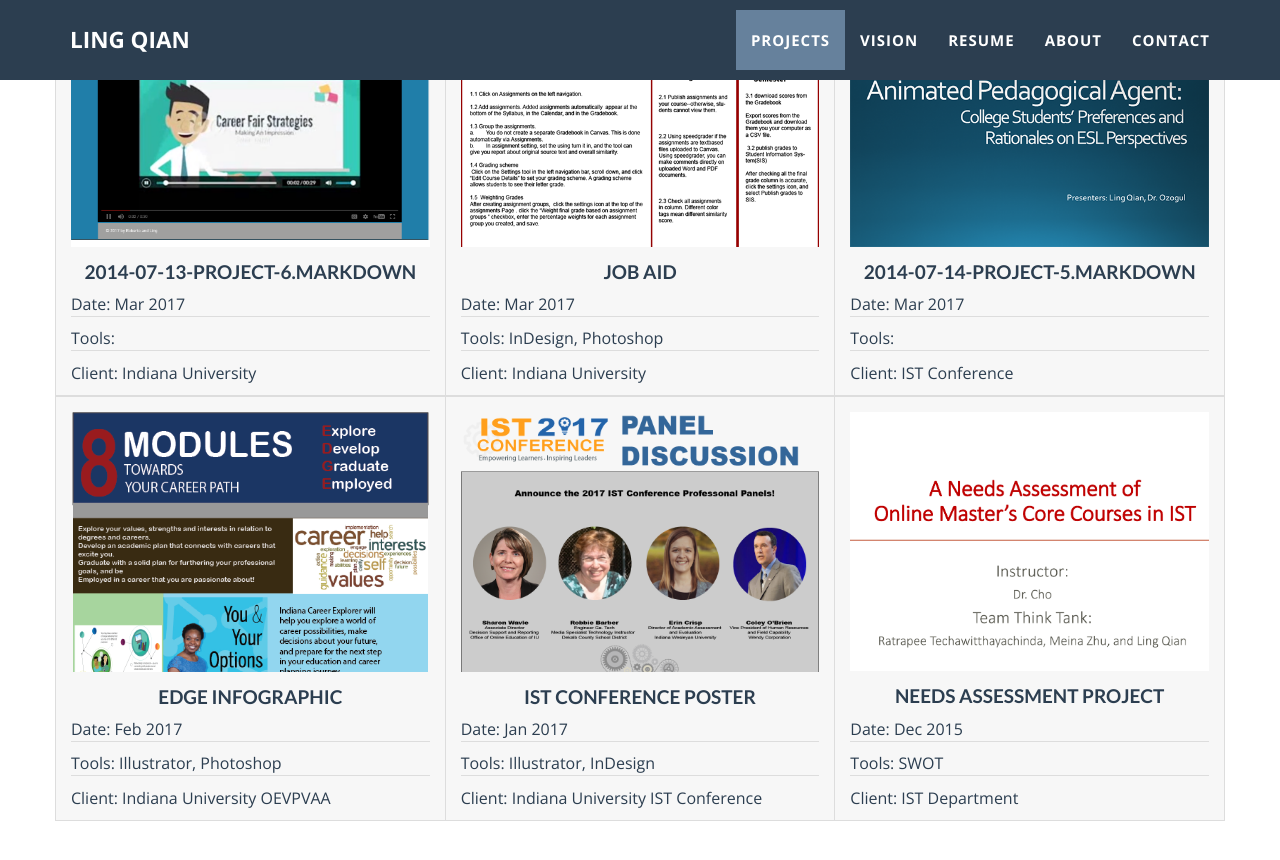
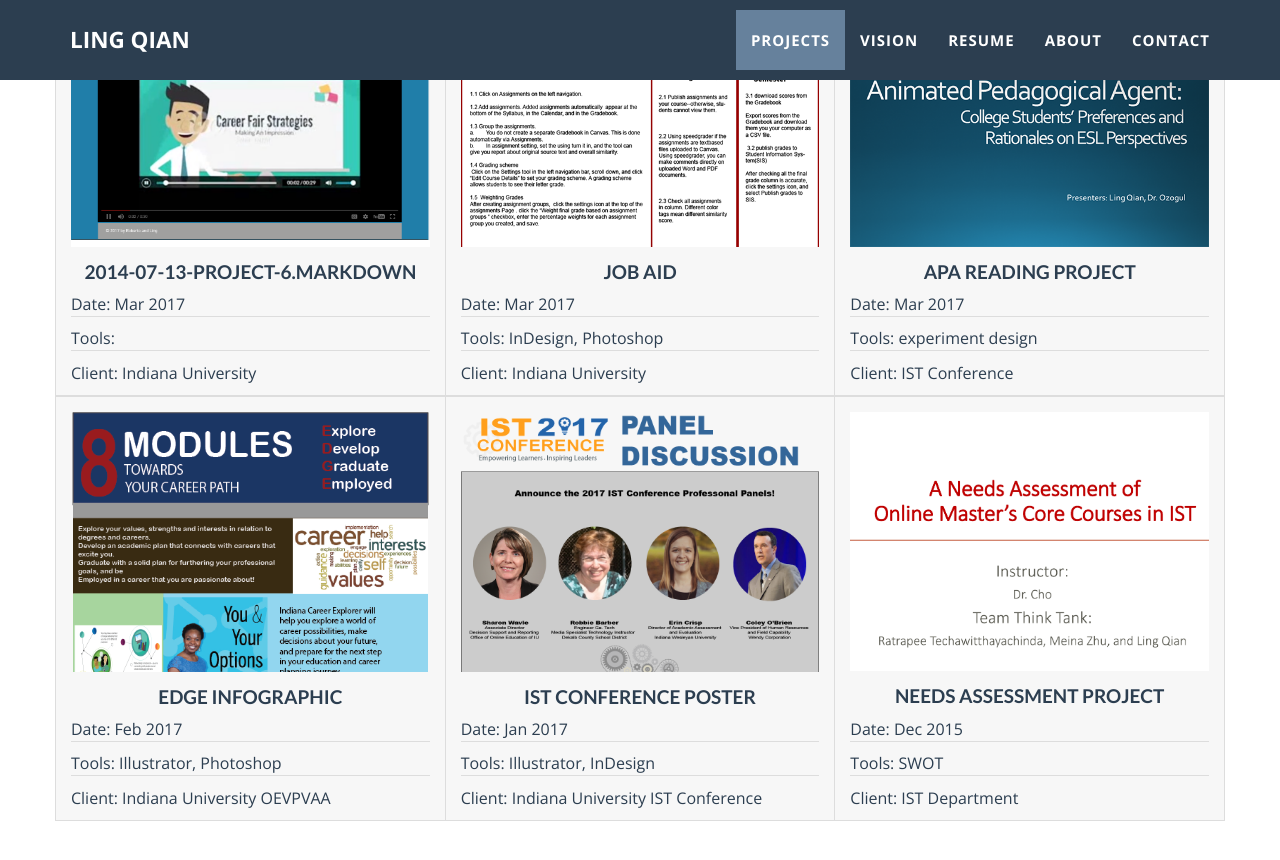
Before and after one commit to lingqiann/lingqiann.github.io, a Jekyll site: the page built from _posts/2014-07-14-project-5.markdown, in a window 1280 px wide and 900 px high, scrolled down 543 px. Shown: the top 860 px of the window. Built offline with Jekyll 4.4.1, drawn with Linux system fonts in a browser that asks for light colours.

Commit message:
Update 2014-07-14-project-5.markdown

```diff
--- a/_posts/2014-07-14-project-5.markdown
+++ b/_posts/2014-07-14-project-5.markdown
@@ -1,7 +1,8 @@
 ---
 layout: default
-modal-id: 5
+name: APA READING project
 date: 2017-03-5
+tools: experiment design
 img: 2017_IST_conference.png
 alt: image-alt
 project-date: April 2016
```
